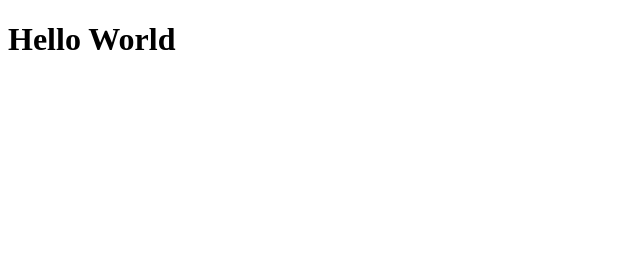
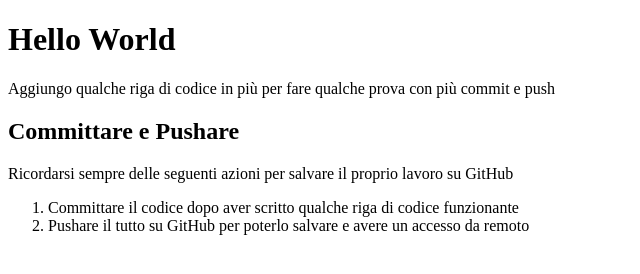
Before and after one commit to FrancescoSls97/htmlcss-hello, a plain HTML site: page index.html in a window 1280 px wide. Shown: the whole page, without its empty margins (0-640 px from the left). Drawn offline with Linux system fonts and the light colour scheme.

Commit message:
added commitand push tips

```diff
--- a/index.html
+++ b/index.html
@@ -7,5 +7,14 @@
 </head>
 <body>
     <h1>Hello World</h1>
+    <p>Aggiungo qualche riga di codice in più per fare qualche prova con più commit e push</p>
+    <h2>Committare e Pushare</h2>
+    <div>
+        Ricordarsi sempre delle seguenti azioni per salvare il proprio lavoro su GitHub
+        <ol>
+            <li>Committare il codice dopo aver scritto qualche riga di codice funzionante</li>
+            <li>Pushare il tutto su GitHub per poterlo salvare e avere un accesso da remoto</li>
+        </ol>
+    </div>
 </body>
 </html>
```
